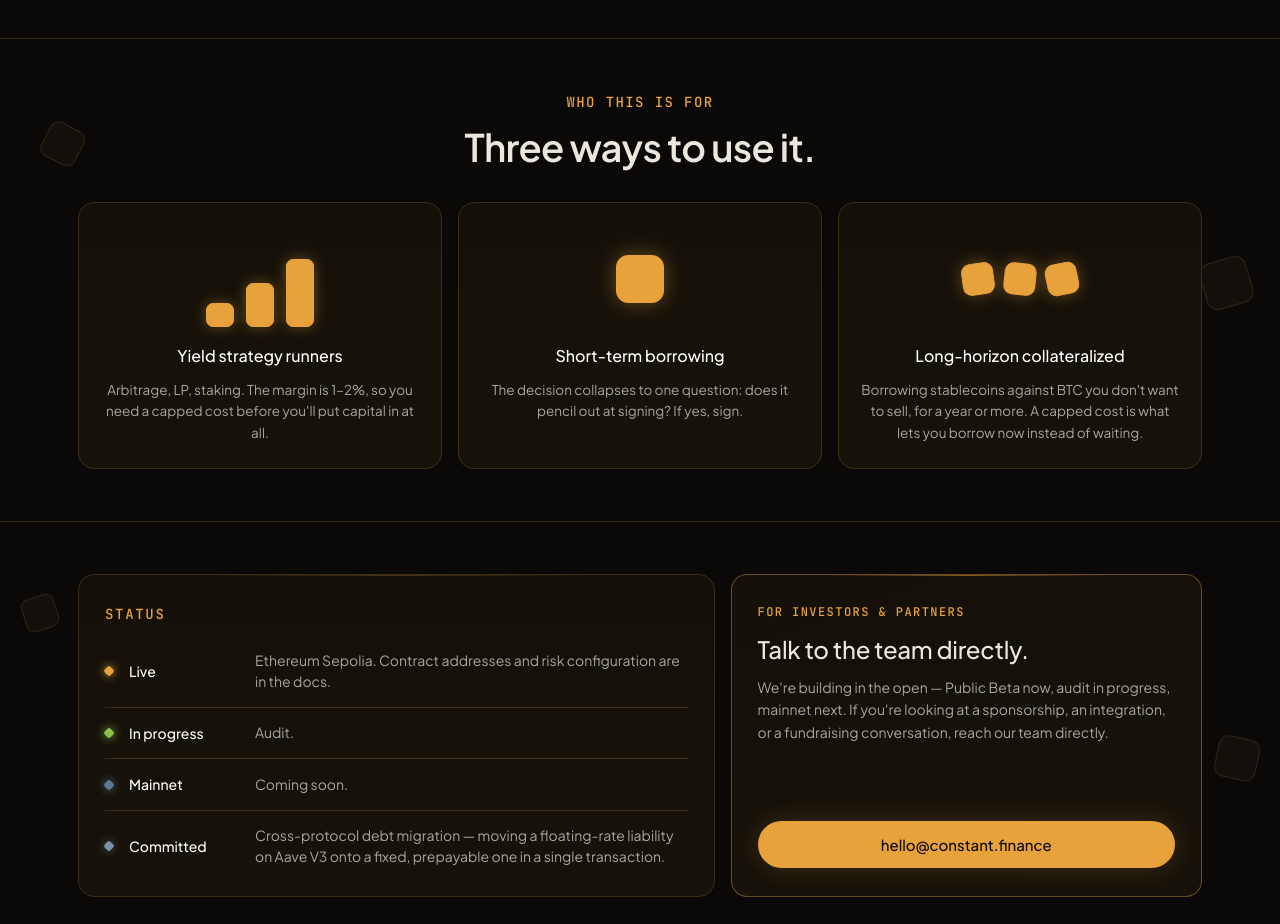
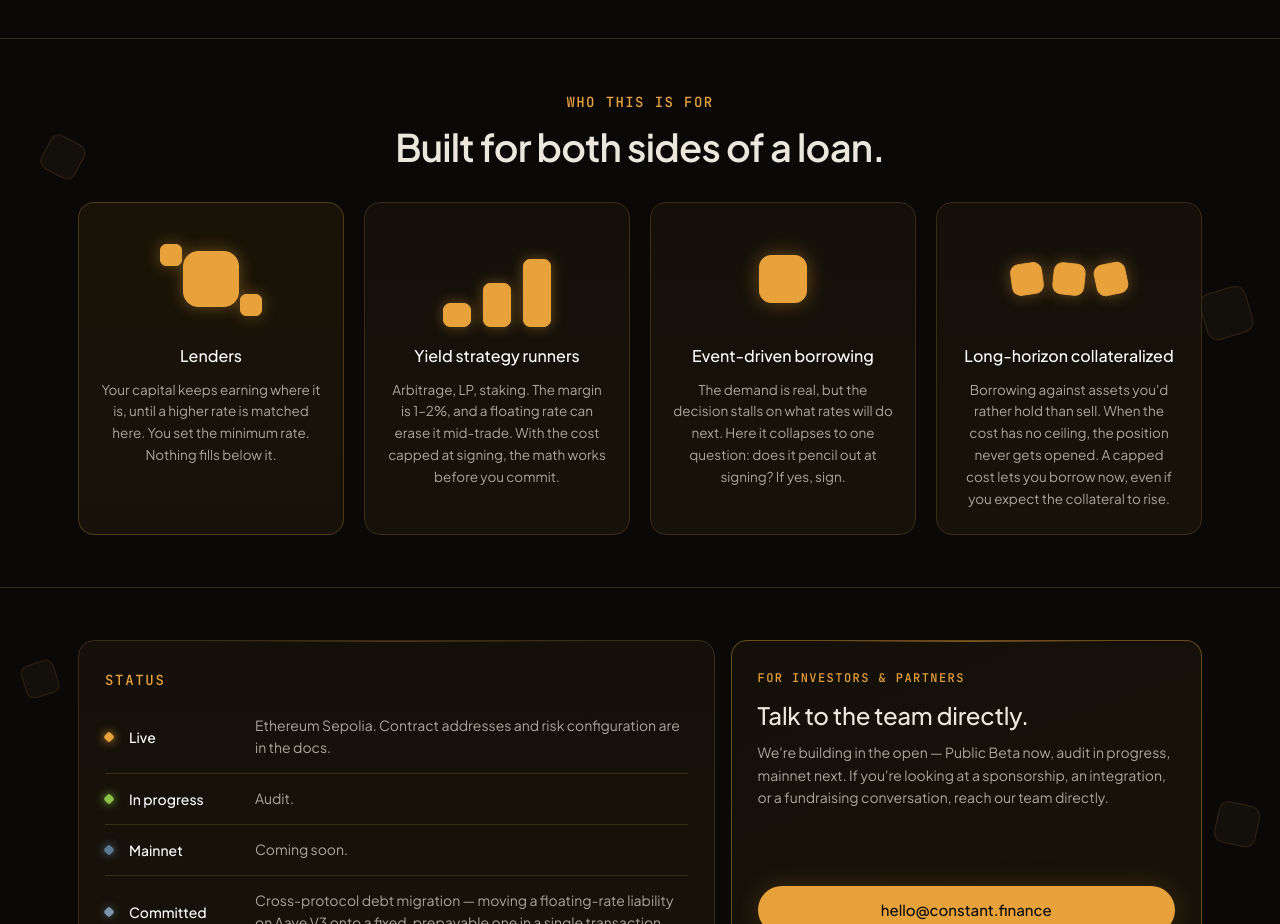
Before and after one commit to Constant-Finance/web, a plain HTML site: page index.html in a window 1280 px wide. Shown: the part 2280-3204 px from the top of the page. Drawn offline with Linux system fonts and the light colour scheme; animation ran at ten frames a second.

Commit message:
redo  Who this is for

```diff
--- a/index.html
+++ b/index.html
@@ -939,13 +939,13 @@ main, footer { position: relative; z-index: 1; }
 
 .personas {
   display: grid;
-  grid-template-columns: repeat(3, 1fr);
-  gap: 16px;
+  grid-template-columns: repeat(4, 1fr);
+  gap: 20px;
   position: relative;
   z-index: 1;
 }
-@media (max-width: 980px) { .personas { grid-template-columns: repeat(2, 1fr); } }
-@media (max-width: 640px) { .personas { grid-template-columns: 1fr; } }
+@media (max-width: 1040px) { .personas { grid-template-columns: repeat(2, 1fr); } }
+@media (max-width: 620px)  { .personas { grid-template-columns: 1fr; } }
 
 .persona-card {
   background: linear-gradient(180deg, var(--card) 0%, var(--card-2) 100%);
@@ -1016,6 +1016,33 @@ main, footer { position: relative; z-index: 1; }
 .persona-3 .pv-sq:nth-child(2) { --r: 6deg; }
 .persona-3 .pv-sq:nth-child(3) { --r: -12deg; }
 .persona-card:hover .persona-3 .pv-sq { transform: rotate(0deg) translateY(-4px); }
+
+/* Lender 视觉：大方块 + 环绕小方块 */
+.persona-4 { position: relative; display: flex; align-items: center; justify-content: center; }
+.persona-4 .pv-sq {
+  position: absolute;
+  background: var(--amber);
+  border-color: var(--amber);
+  box-shadow: 0 0 16px rgba(232, 162, 60, 0.4);
+}
+.persona-4 .pv-sq:nth-child(1) {
+  position: relative;
+  width: 56px; height: 56px;
+  border-radius: 15px;
+}
+.persona-4 .pv-sq:nth-child(2) {
+  width: 22px; height: 22px;
+  border-radius: 6px;
+  transform: translate(-40px, -24px);
+}
+.persona-4 .pv-sq:nth-child(3) {
+  width: 22px; height: 22px;
+  border-radius: 6px;
+  transform: translate(40px, 26px);
+}
+.persona-card:hover .persona-4 .pv-sq:nth-child(1) { transform: rotate(90deg) scale(1.06); }
+.persona-card:hover .persona-4 .pv-sq:nth-child(2) { transform: translate(-52px, -34px) rotate(24deg); }
+.persona-card:hover .persona-4 .pv-sq:nth-child(3) { transform: translate(52px, 36px) rotate(-24deg); }
 
 .persona-card h4 {
   font-size: 16px; font-weight: 500; color: #fff;
@@ -1430,36 +1457,46 @@ footer {
 
       <div class="section-head reveal">
         <div class="eyebrow">Who this is for</div>
-        <h2>Three ways to use it.</h2>
+        <h2>Built for both sides of a loan.</h2>
       </div>
 
       <div class="personas">
-        <div class="persona-card reveal reveal-d1">
+        <div class="persona-card is-lender reveal reveal-d1">
+          <div class="persona-viz persona-4">
+            <div class="pv-sq"></div>
+            <div class="pv-sq"></div>
+            <div class="pv-sq"></div>
+          </div>
+          <h4>Lenders</h4>
+          <p>Your capital keeps earning where it is, until a higher rate is matched here. You set the minimum rate. Nothing fills below it.</p>
+        </div>
+
+        <div class="persona-card reveal reveal-d2">
           <div class="persona-viz persona-1">
             <div class="pv-sq"></div>
             <div class="pv-sq"></div>
             <div class="pv-sq"></div>
           </div>
           <h4>Yield strategy runners</h4>
-          <p>Arbitrage, LP, staking. The margin is 1–2%, so you need a capped cost before you'll put capital in at all.</p>
+          <p>Arbitrage, LP, staking. The margin is 1–2%, and a floating rate can erase it mid-trade. With the cost capped at signing, the math works before you commit.</p>
         </div>
 
-        <div class="persona-card reveal reveal-d2">
+        <div class="persona-card reveal reveal-d3">
           <div class="persona-viz persona-2">
             <div class="pv-sq"></div>
           </div>
-          <h4>Short-term borrowing</h4>
-          <p>The decision collapses to one question: does it pencil out at signing? If yes, sign.</p>
+          <h4>Event-driven borrowing</h4>
+          <p>The demand is real, but the decision stalls on what rates will do next. Here it collapses to one question: does it pencil out at signing? If yes, sign.</p>
         </div>
 
-        <div class="persona-card reveal reveal-d3">
+        <div class="persona-card reveal reveal-d4">
           <div class="persona-viz persona-3">
             <div class="pv-sq"></div>
             <div class="pv-sq"></div>
             <div class="pv-sq"></div>
           </div>
           <h4>Long-horizon collateralized</h4>
-          <p>Borrowing stablecoins against BTC you don't want to sell, for a year or more. A capped cost is what lets you borrow now instead of waiting.</p>
+          <p>Borrowing against assets you'd rather hold than sell. When the cost has no ceiling, the position never gets opened. A capped cost lets you borrow now, even if you expect the collateral to rise.</p>
         </div>
       </div>
 
```
